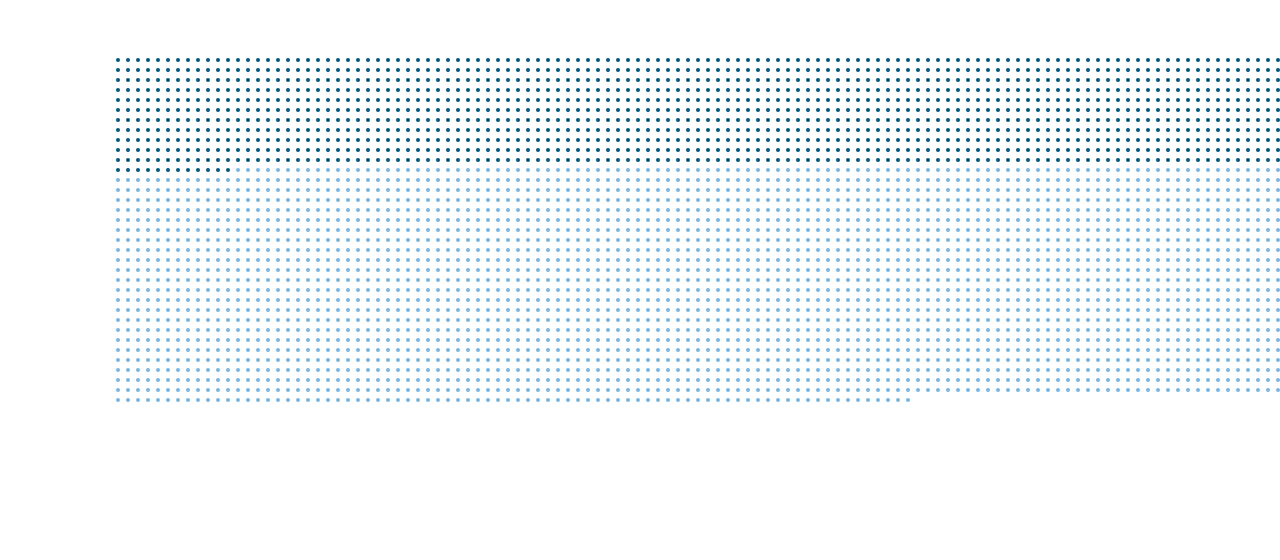
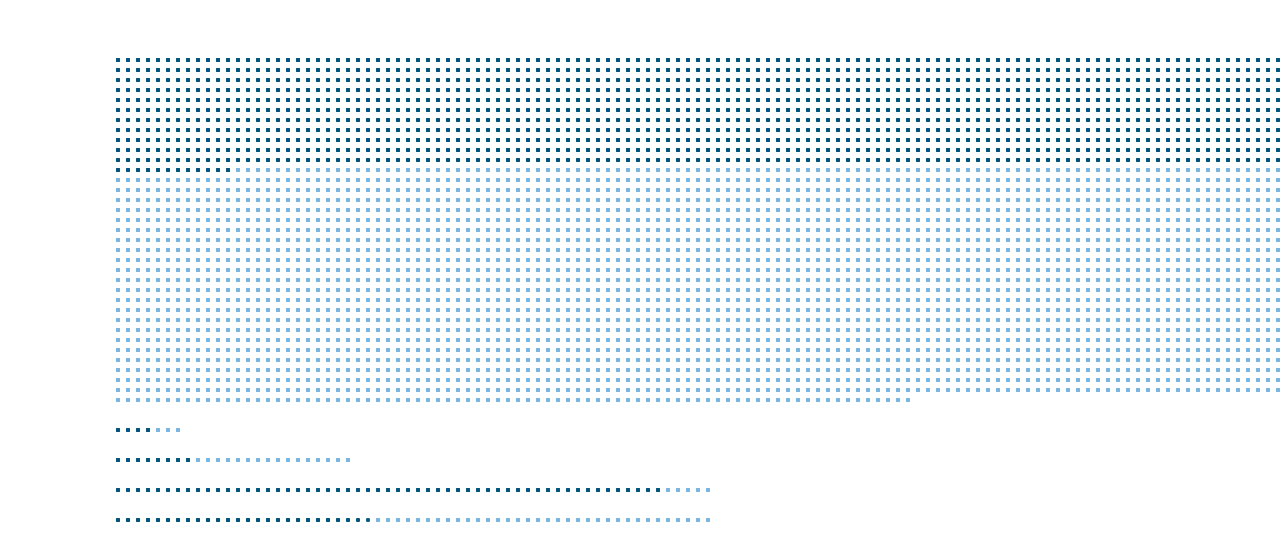
Before and after one commit to onomotoharu/onomotoharu.github.io, a plain HTML site: page index.html in a window 1280 px wide. Shown: the part 208-768 px from the top of the page. Drawn offline with Linux system fonts and the light colour scheme; a web font is replaced by a local one.

Commit message:
add days of week, hours, m, s

```diff
--- a/index.html
+++ b/index.html
@@ -13,34 +13,45 @@
 }
 </style>
 <script type="text/javascript">
-function weeks() {
+
+const ABREAST = 130;
+
+const draw = (contxt, start_x, start_y, threshold, upTo) => {
+    for (let p = 0; p < upTo; p++) {
+        if( p > threshold){
+            contxt.fillStyle = 'rgb(122,181,225)';
+        }else{
+            contxt.fillStyle = 'rgb(2,85,125)';
+        }
+        contxt.beginPath();
+        contxt.arc((p%ABREAST)*10+start_x, (Math.floor(p/ABREAST))*10+start_y, 2, 0, Math.PI*2, false);
+        contxt.fill();
+    }
+}
+
+const tiktak = () => {
+    console.log('tik tok');
     var canvas = document.getElementById('canv');
     var ctx = canvas.getContext('2d');
 
     var birth = new Date("1993/01/05");
     var today = new Date();
-    var x = Math.floor( (today - birth) / (86400000 * 7) );
+    var current_w = Math.floor( (today - birth) / (86400000 * 7) );
 
-    for (let w = 0; w < 4500; w++) {
-        if( w > x){
-            ctx.fillStyle = 'rgb(122,181,225)';
-        }else{
-            ctx.fillStyle = 'rgb(2,85,125)';
-        }
+    draw(ctx, 10, 10, current_w, 4500);
+    draw(ctx, 10, 380, today.getDay(), 7);
+    draw(ctx, 10, 410, today.getHours(), 24);
+    draw(ctx, 10, 440, today.getMinutes(), 60);
+    draw(ctx, 10, 470, today.getSeconds(), 60);
+}
 
-        ctx.beginPath();
-        ctx.arc((w%130)*10+10, (Math.floor(w/130))*10+10, 2, 0, Math.PI*2, false);
-        ctx.fill();
-    }
-    // document.getElementById("disp").textContent = x  + " / 4500";
-}
 </script>
 </head>
-<body onLoad="weeks()">
+<body onLoad="tiktak();setInterval(tiktak,1000);">
     <div id="content">
         <h1 style="font-size: 80px;">Weeks.</h1>
         <!-- <p id="disp"style="font-size: 20px;">///</p> -->
-        <canvas id="canv" width="1310" height="410"></canvas>
+        <canvas id="canv" width="1310" height="500"></canvas>
     </div>
 </body>
 </html>
```
